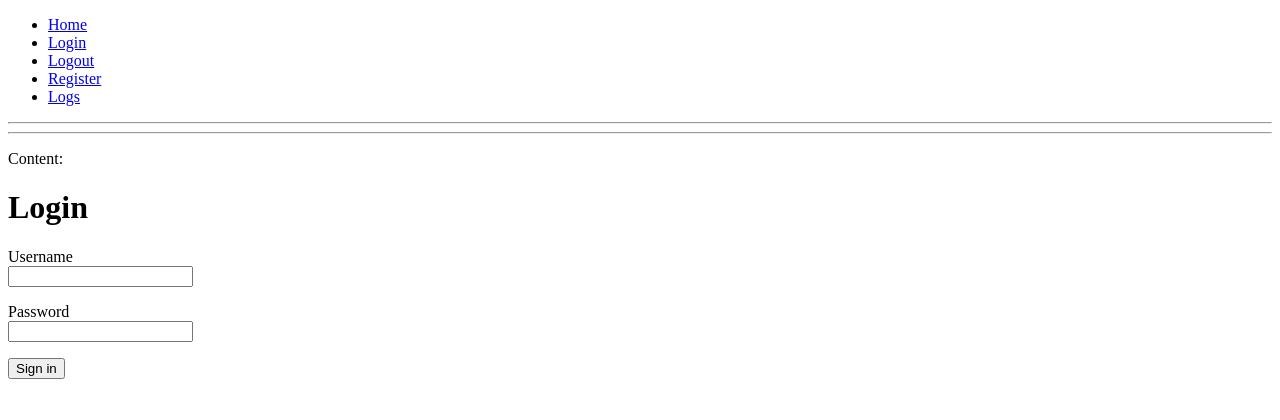
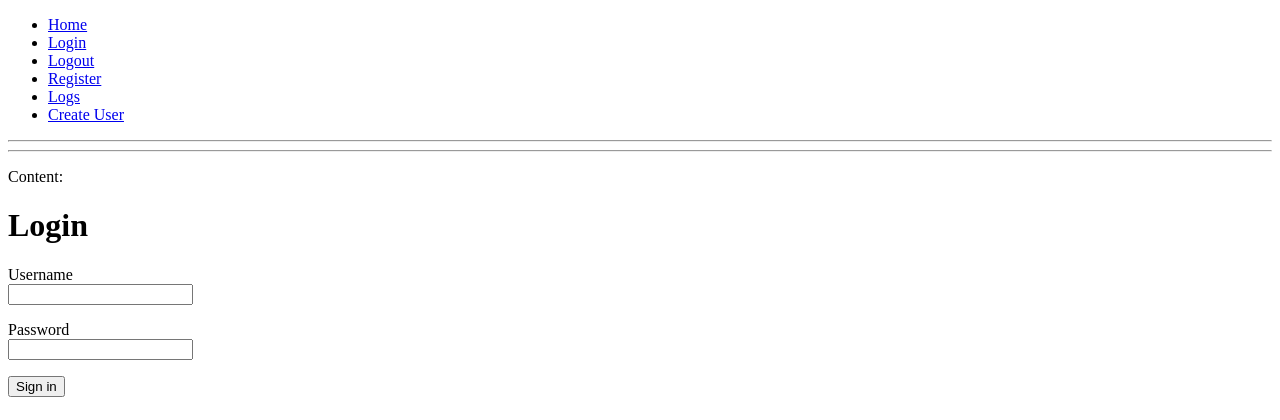
Before and after one commit to solloc/driver-logbook-legacy, a Flask app: a page that uses app/templates/base.html.j2 in a window 1280 px wide. Shown: the top 420 px of the page. Run offline with Flask 2, Linux system fonts and the light colour scheme.

Commit message:
preparation for user creation by admin

```diff
--- a/app/routes.py
+++ b/app/routes.py
@@ -65,3 +65,11 @@ def createFuelLogs():
         db.session.commit()
         return redirect(url_for('fuelLogs'))
     return render_template('fuel_log_create.html.j2', form=form)
+
+
+# should only be allowed as admin
+# could be implemented with decorators, just start with checks
+@app.route('/create-user')
+@login_required
+def createUser():
+    return render_template('user_create.html.j2')
--- a/app/templates/base.html.j2
+++ b/app/templates/base.html.j2
@@ -15,6 +15,7 @@
                 <li><a href="{{ url_for('logout') }}">Logout</a></li>
                 <li><a href="{{ url_for('register') }}">Register</a></li>
                 <li><a href="{{ url_for('fuelLogs') }}">Logs</a></li>
+                <li><a href="{{ url_for('createUser') }}">Create User</a></li>
             </ul>
         </div>
         <!-- Content -->
--- /dev/null
+++ b/app/templates/user_create.html.j2
@@ -0,0 +1,5 @@
+{% extends "base.html.j2" %}
+
+{% block app_content %}
+<h1>create user<h1>
+{% endblock app_content %}
```
